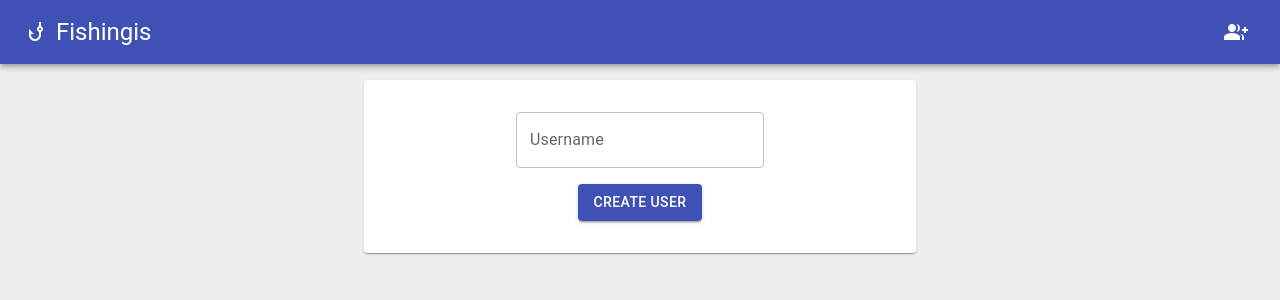
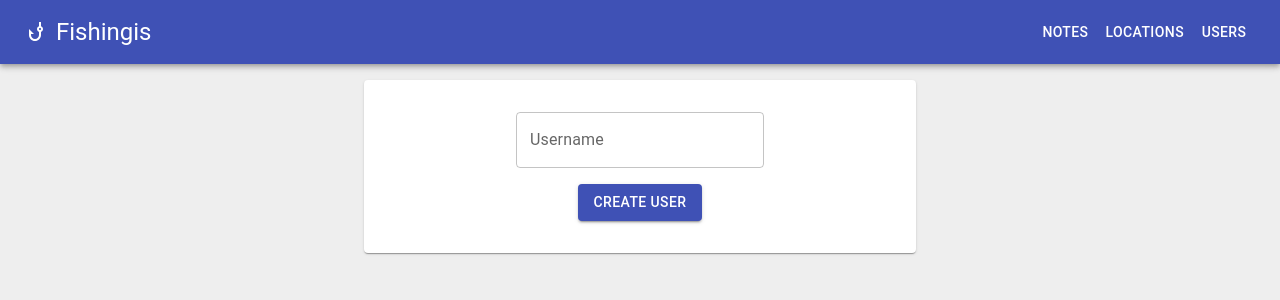
Before and after one commit to sirnimu/FIS-frontend, a React (Vite) app: page /user in a window 1280 px wide. Shown: the top 300 px of the page. Built offline with nearby package versions, Linux system fonts and the light colour scheme.

Commit message:
Add locations

```diff
--- a/components/Page.tsx
+++ b/components/Page.tsx
@@ -1,16 +1,15 @@
 import {
   AppBar,
   Box,
+  Button,
   Container,
-  IconButton,
   Stack,
   Toolbar,
   Typography,
 } from "@mui/material";
 import { FC, ReactNode } from "react";
+import { Link, useNavigate } from "react-router-dom";
 
-import GroupAddIcon from "@mui/icons-material/GroupAdd";
-import { Link } from "react-router-dom";
 import PhishingIcon from "@mui/icons-material/Phishing";
 import React from "react";
 
@@ -19,6 +18,8 @@ type Props = {
 };
 
 const Page: FC<Props> = ({ children }) => {
+  const navigate = useNavigate();
+
   return (
     <Box
       component="main"
@@ -46,12 +47,30 @@ const Page: FC<Props> = ({ children }) => {
               </Stack>
             </Link>
             <Stack>
-              <Link to="/"></Link>
-              <Link to="/user">
-                <IconButton sx={{ color: "white" }}>
-                  <GroupAddIcon />
-                </IconButton>
-              </Link>
+              <Button
+                sx={{
+                  color: "white",
+                }}
+                onClick={() => navigate("/")}
+              >
+                Notes
+              </Button>
+              <Button
+                sx={{
+                  color: "white",
+                }}
+                onClick={() => navigate("/locations")}
+              >
+                Locations
+              </Button>
+              <Button
+                sx={{
+                  color: "white",
+                }}
+                onClick={() => navigate("/user")}
+              >
+                Users
+              </Button>
             </Stack>
           </Stack>
         </Toolbar>
--- a/components/user/UserForm.tsx
+++ b/components/user/UserForm.tsx
@@ -1,4 +1,4 @@
-import { Button, Card, Stack, TextField, Typography } from "@mui/material";
+import { Button, Card, Stack, TextField } from "@mui/material";
 
 import { Container } from "@mui/system";
 import React from "react";
@@ -24,13 +24,11 @@ const UserForm = () => {
   });
 
   const submitForm = async (values: any) => {
-    {
-      const body = {
-        userName: values.userName,
-        password: values.password,
-      };
-      createNewUser(body);
-    }
+    const body = {
+      userName: values.userName,
+      password: values.password,
+    };
+    createNewUser(body);
   };
 
   const formik = useFormik({
```
Also changed, not shown: components/locations/Locations.tsx (added, +53 -0 lines).
